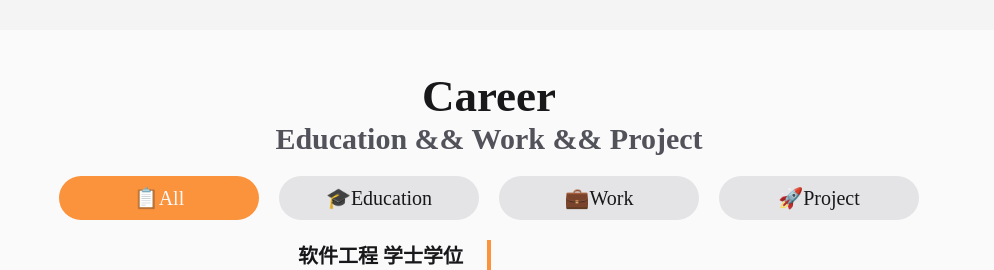
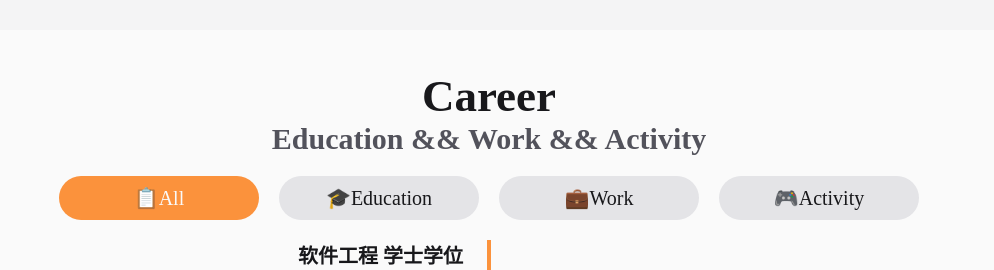
Before and after one commit to XiChen1234/MyWebsite, a Vue app: page / in a window 1280 px wide. Shown: the part 2980-3250 px from the top of the page, without its empty margins (151-1145 px from the left). Built offline with nearby package versions, Linux system fonts and the light colour scheme.

Commit message:
fix: change project to activity in career page
将project修改成activity，避免和后面的项目列表冲突

```diff
--- a/src/components/page/CareerPage.vue
+++ b/src/components/page/CareerPage.vue
@@ -17,7 +17,7 @@ import orange from '@/assets/img/orange.svg';
 // 定义经历数据接口
 interface ExperienceItem {
   id: string; // 唯一标识符
-  type: 'Education' | 'Work' | 'Project';
+  type: 'Education' | 'Work' | 'Activity';
   title: string;
   organization: string;
   start: Date;
@@ -227,8 +227,8 @@ const experienceData: ExperienceItem[] = [
     imagePath: orange
   },
   {
-    id: 'project-1',
-    type: 'Project',
+    id: 'activity-1',
+    type: 'Activity',
     title: '牛马时薪计算器',
     organization: 'Trae黑客松活动产出',
     start: new Date('2025-12-27'),
@@ -245,8 +245,8 @@ const experienceData: ExperienceItem[] = [
     imagePath: orange
   },
   {
-    id: 'project-2',
-    type: 'Project',
+    id: 'activity-2',
+    type: 'Activity',
     title: 'Paws Up! - 节奏音游',
     organization: 'That Game Jam',
     start: new Date('2025-12-20'),
@@ -264,7 +264,7 @@ const experienceData: ExperienceItem[] = [
 ];
 
 // 当前激活的tab
-const activeTab = ref<'Education' | 'Work' | 'Project' | 'All'>('All');
+const activeTab = ref<'Education' | 'Work' | 'Activity' | 'All'>('All');
 
 // 根据当前tab过滤数据并按时间排序（升序）
 const filteredExperienceData = computed(() => {
@@ -284,7 +284,7 @@ const filteredExperienceData = computed(() => {
  * 切换tab的函数
  * @param tab 要切换的tab类型 'education' 或 'work' 或 'project' 或 'all'
  */
-function switchTab(tab: 'Education' | 'Work' | 'Project' | 'All') {
+function switchTab(tab: 'Education' | 'Work' | 'Activity' | 'All') {
   activeTab.value = tab;
 }
 </script>
@@ -293,7 +293,7 @@ function switchTab(tab: 'Education' | 'Work' | 'Project' | 'All') {
   <div class="career-page" id="career">
     <!-- 页面标题 -->
     <h1 class="title">Career</h1>
-    <p class="sub-title">Education && Work && Project</p>
+    <p class="sub-title">Education && Work && Activity</p>
     <div class="container">
       <!-- Tab切换栏 -->
       <div class="tab-container">
@@ -306,8 +306,8 @@ function switchTab(tab: 'Education' | 'Work' | 'Project' | 'All') {
         <div :class="['tab-button button', { active: activeTab === 'Work' }]" @click="switchTab('Work')">
           💼Work
         </div>
-        <div :class="['tab-button button', { active: activeTab === 'Project' }]" @click="switchTab('Project')">
-          🚀Project
+        <div :class="['tab-button button', { active: activeTab === 'Activity' }]" @click="switchTab('Activity')">
+          🎮Activity
         </div>
       </div>
 
```
